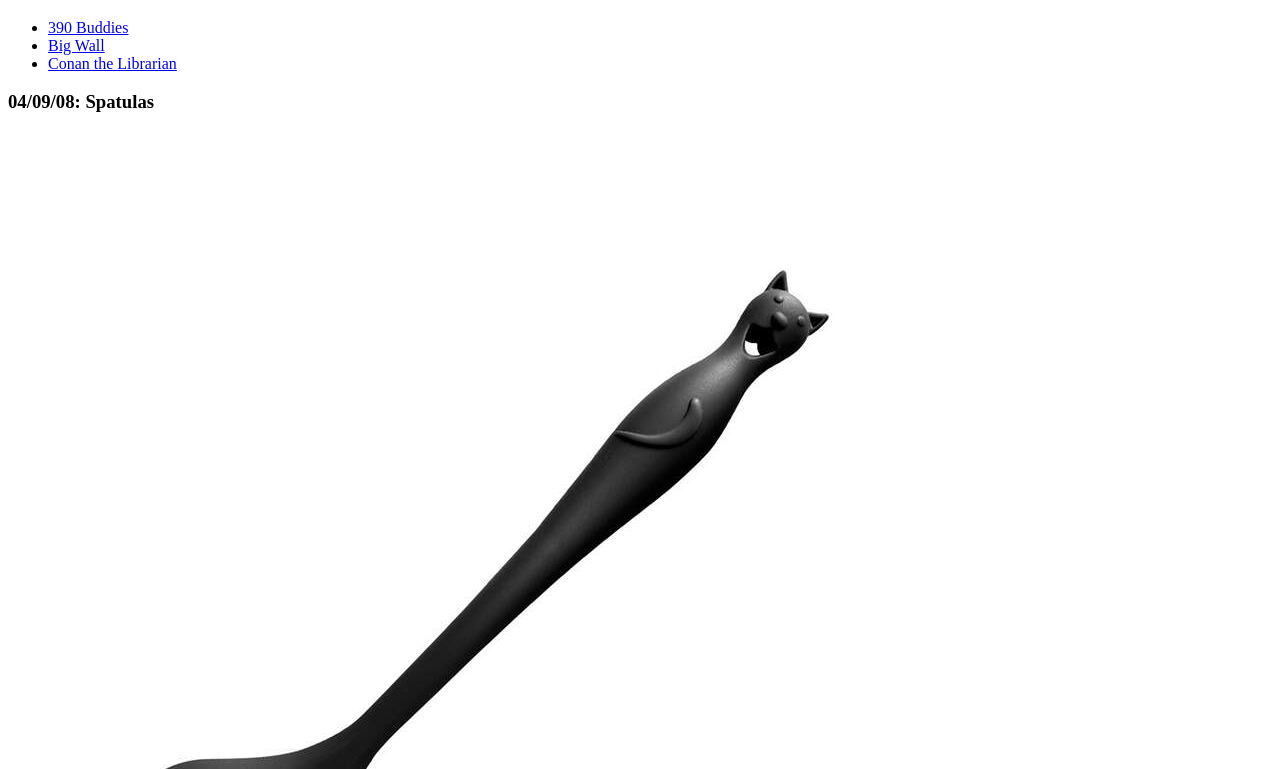
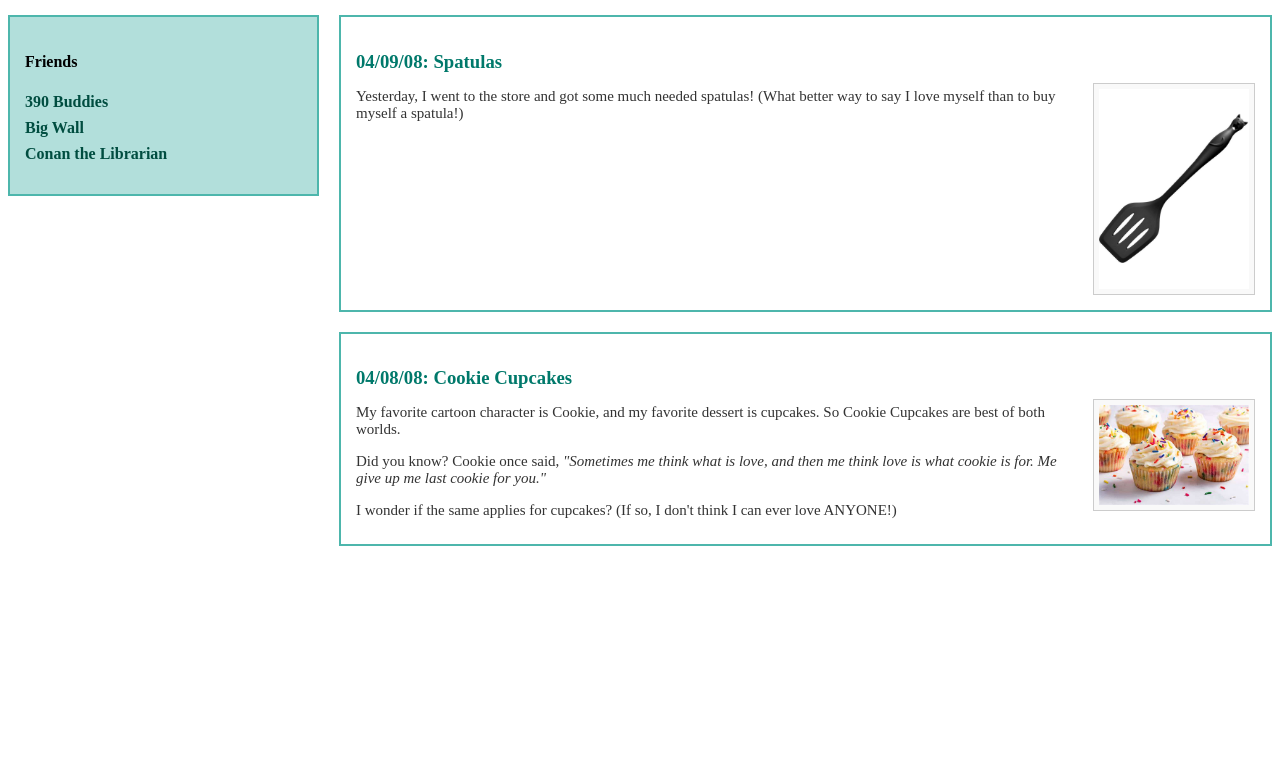
Before and after one commit to l250635-commits/task-4, a plain HTML site: page index.html in a window 1280 px wide. Shown: the part 86-855 px from the top of the page. After the commit the page ends 800 px from the top, so only its background shows below. Drawn offline with Linux system fonts and the light colour scheme.

Commit message:
Update index.html

```diff
--- a/index.html
+++ b/index.html
@@ -2,7 +2,7 @@
 <html>
 <head>
   <title>Victoria's Journal</title>
-  <link rel="stylesheet" href="style.css">
+  <link rel="stylesheet" href="style (2).css">
     </head>
 <body>
   <div id="header">Victoria's Journal</div>
```
